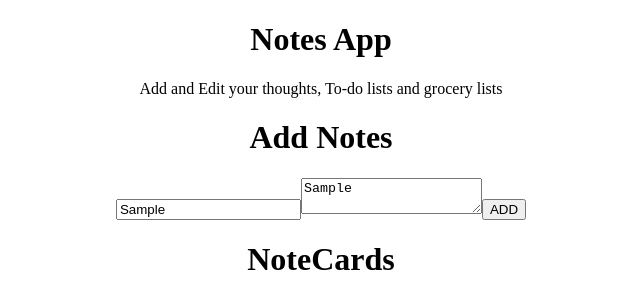
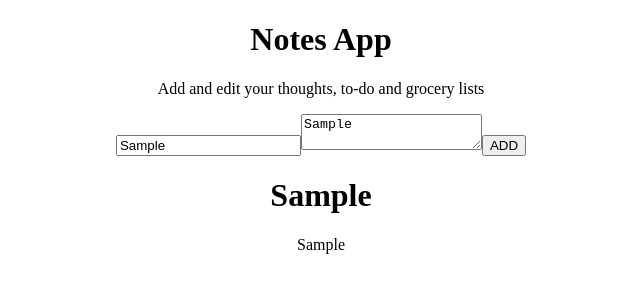
Before and after one commit to Yetunde79/boards, a React (Create React App) app: page / in a window 1280 px wide. Both pictures are taken after typing "Sample", "Sample" into the empty fields and a click on the input "ADD". Shown: the top 308 px of the page, without its empty margins (319-959 px from the left). Built offline with nearby package versions, Linux system fonts and the light colour scheme.

Commit message:
AddNotes

```diff
--- a/src/Components/AddNotes.js
+++ b/src/Components/AddNotes.js
@@ -1,23 +1,53 @@
 import React, { Component } from "react";
+import NoteCard from "./NoteCard";
 
 class AddNotes extends Component {
   state = {
-    notes: {}
+    title: "",
+    content: "",
+    notes: []
   };
 
   handleSubmit = e => {
     e.preventDefault();
-    console.log("submitted");
+    this.setState({
+      notes: [
+        ...this.state.notes, //have state thats already there
+        {
+          title: this.state.title,
+          content: this.state.content
+        }
+      ]
+    });
   };
+
+  handleChange = e => {
+    this.setState({
+      [e.target.name]: e.target.value
+    });
+  };
+
   render() {
     return (
       <div>
-        <h1>Add Notes</h1>
         <form onSubmit={this.handleSubmit}>
-          <input type="text" placeholder="Add Title" ref="title" />
-          <textarea placeholder="Add Notes" ref="Notes" />
+          <input
+            type="text"
+            placeholder="Add Title"
+            name="title"
+            value={this.state.title}
+            onChange={this.handleChange}
+          />
+          <textarea
+            type="text"
+            placeholder="Add Notes"
+            name="content"
+            value={this.state.content}
+            onChange={this.handleChange}
+          />
           <input type="submit" value="ADD" />
         </form>
+        <NoteCard notes={this.state.notes} />
       </div>
     );
   }
--- a/src/Components/Board.js
+++ b/src/Components/Board.js
@@ -1,14 +1,12 @@
 import React, { Component } from "react";
-import NoteCard from "./NoteCard";
 import AddNotes from "./AddNotes";
 
 class Board extends Component {
   render() {
     return (
       <div>
-        <p>Add and Edit your thoughts, To-do lists and grocery lists</p>
+        <p>Add and edit your thoughts, to-do and grocery lists</p>
         <AddNotes />
-        <NoteCard /> {/*Map through this*/}
       </div>
     );
   }
--- a/src/Components/NoteCard.js
+++ b/src/Components/NoteCard.js
@@ -2,9 +2,15 @@ import React, { Component } from "react";
 
 class NoteCard extends Component {
   render() {
+    const { notes } = this.props;
     return (
       <div>
-        <h1>NoteCards</h1>
+        {notes.map(note => (
+          <div>
+            <h1>{note.title}</h1>
+            <p>{note.content}</p>
+          </div>
+        ))}
       </div>
     );
   }
```
